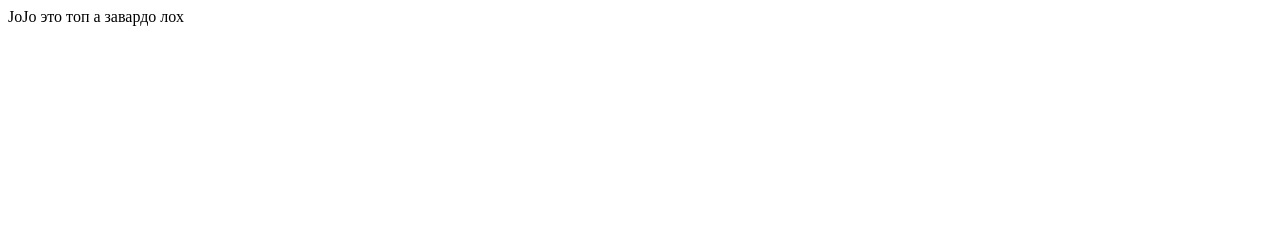
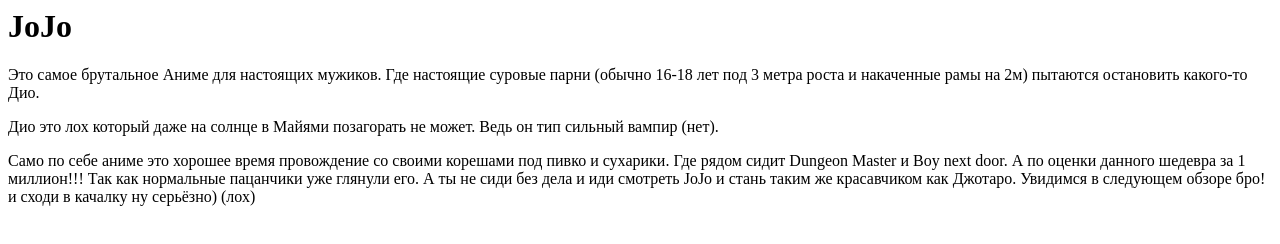
Before and after one commit to SiZ-1/Jojo, a plain HTML site: page index.html in a window 1280 px wide. Drawn offline with Linux system fonts and the light colour scheme.

Commit message:
Update index.html

```diff
--- a/index.html
+++ b/index.html
@@ -5,6 +5,13 @@
 </title>
 </head>
 <body>
-JoJo это топ а завардо лох
+  <h1> JoJo </h1>
+ Это самое брутальное Аниме для настоящих мужиков. Где настоящие суровые парни (обычно 16-18 лет под 3 метра роста и накаченные рамы на 2м)
+  пытаются остановить какого-то Дио.
+  <p>Дио это лох который даже на солнце в Майями позагорать не может. Ведь он тип сильный вампир (нет). </p>
+  Само по себе аниме это хорошее время провождение со своими корешами под пивко и сухарики. Где рядом сидит Dungeon Master и Boy next door.
+ <tbr>
+   А по оценки данного шедевра за 1 миллион!!! Так как нормальные пацанчики уже глянули его. А ты не сиди без дела и иди смотреть JoJo и стань таким же красавчиком как Джотаро.
+   Увидимся в следующем обзоре бро! и сходи в качалку ну серьёзно) (лох)
 </body>
 </html>
```
